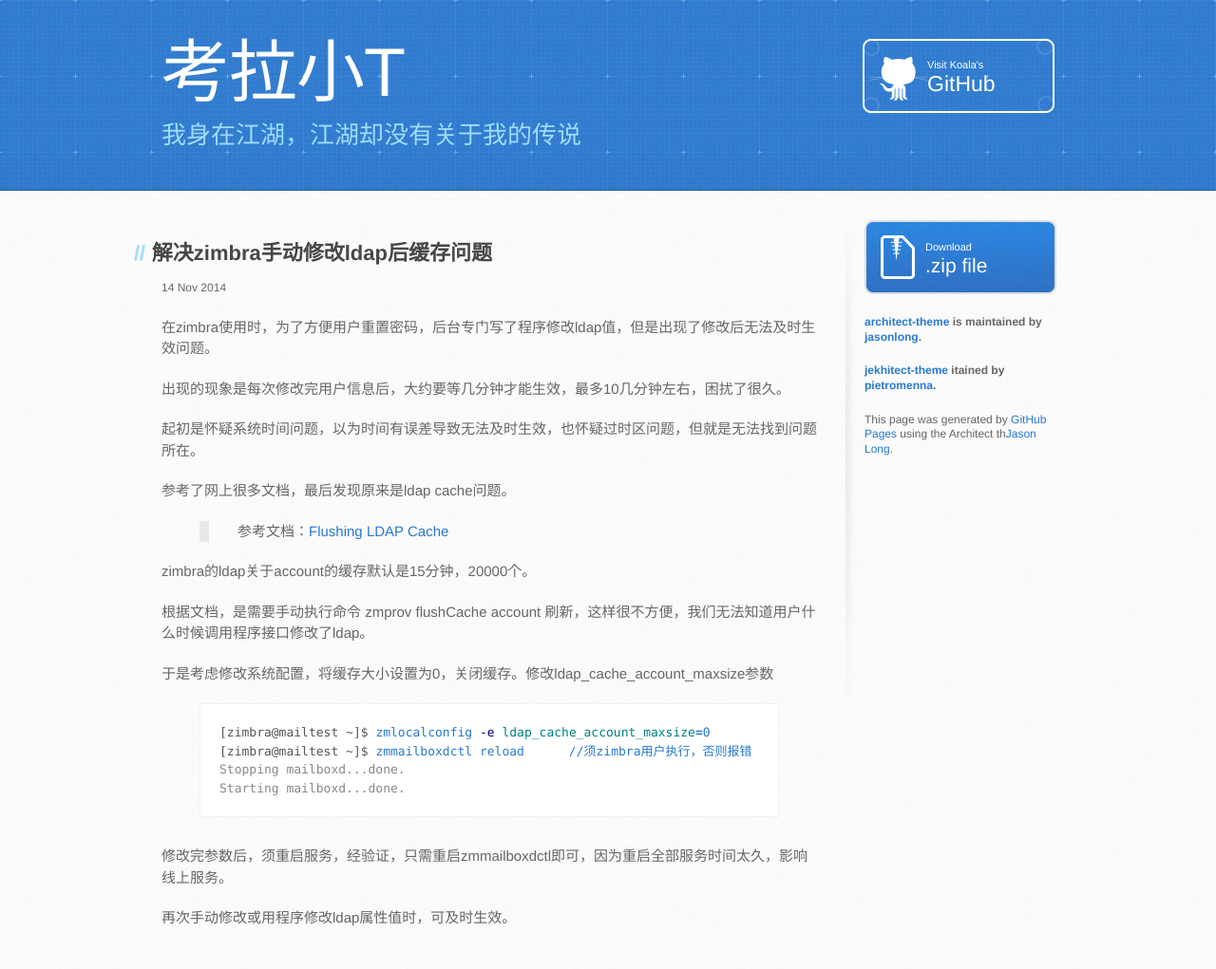
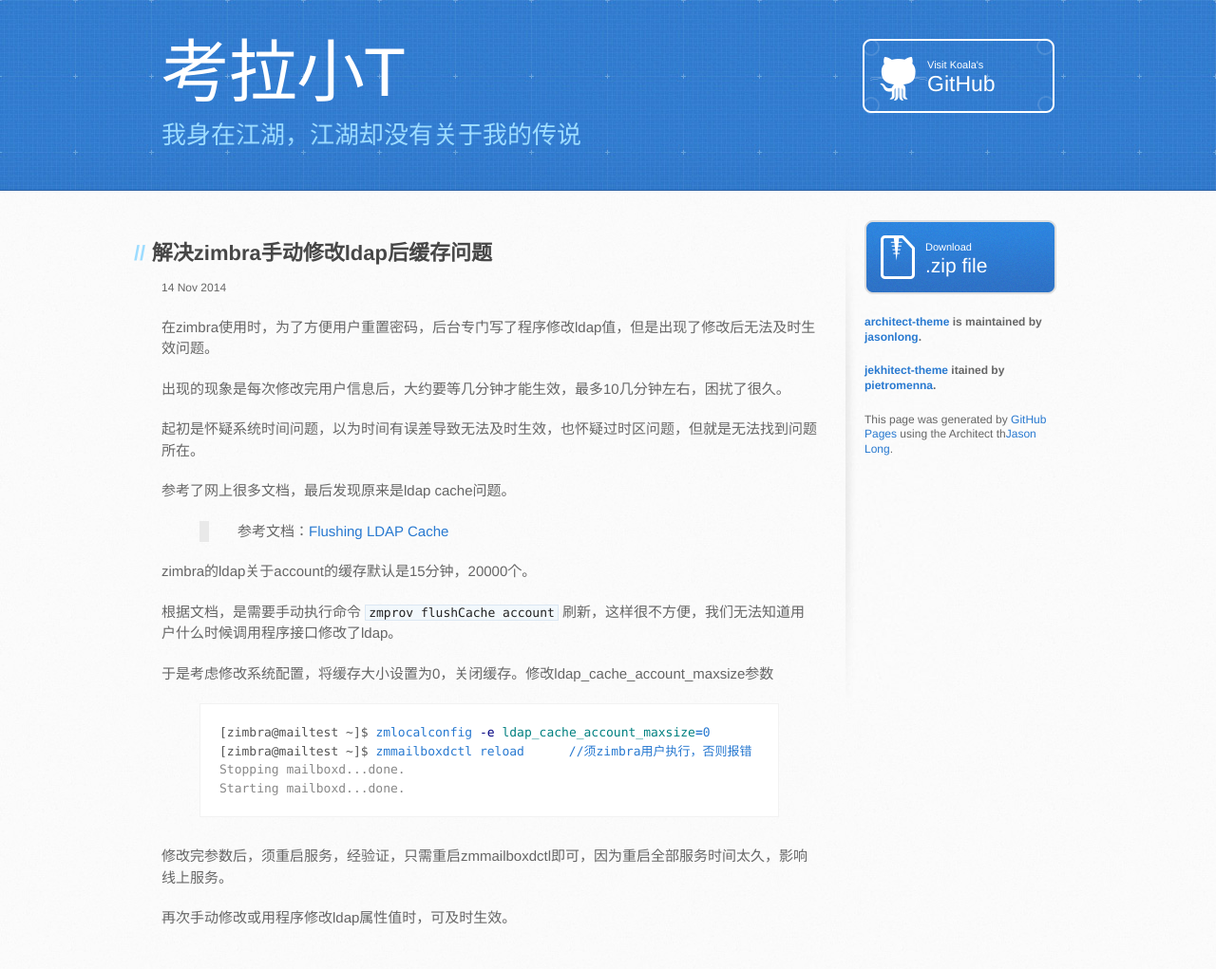
Before and after one commit to koalaxiaot/koalaxiaot.github.com, a Jekyll site: the page built from _posts/2014-11-14-flushing-zimbra-ldap-cache.md, in a window 1280 px wide. Shown: the whole page at 95% size. Built offline with Jekyll 4.4.1, drawn with Linux system fonts in a browser that asks for light colours.

```diff
--- a/_posts/2014-11-14-flushing-zimbra-ldap-cache.md
+++ b/_posts/2014-11-14-flushing-zimbra-ldap-cache.md
@@ -16,7 +16,7 @@ category: Linux
 
 zimbra的ldap关于account的缓存默认是15分钟，20000个。
 
-根据文档，是需要手动执行命令 zmprov flushCache account 刷新，这样很不方便，我们无法知道用户什么时候调用程序接口修改了ldap。
+根据文档，是需要手动执行命令 `zmprov flushCache account` 刷新，这样很不方便，我们无法知道用户什么时候调用程序接口修改了ldap。
 
 于是考虑修改系统配置，将缓存大小设置为0，关闭缓存。修改ldap_cache_account_maxsize参数
 
```
